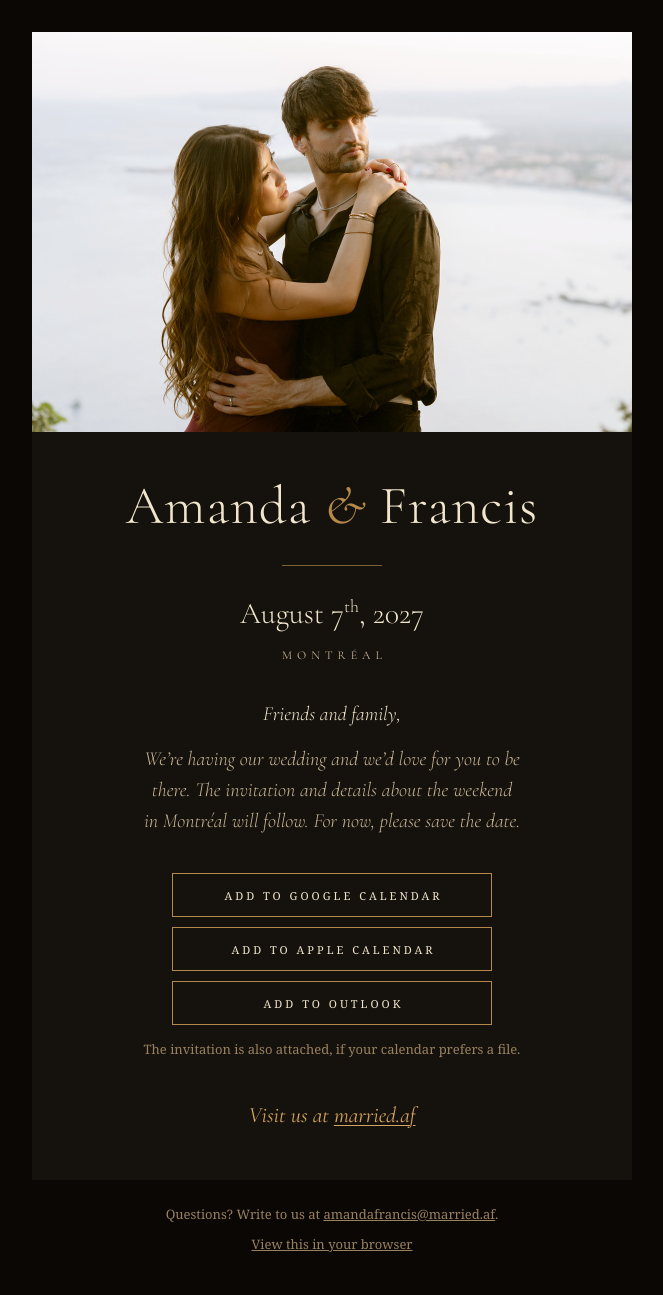
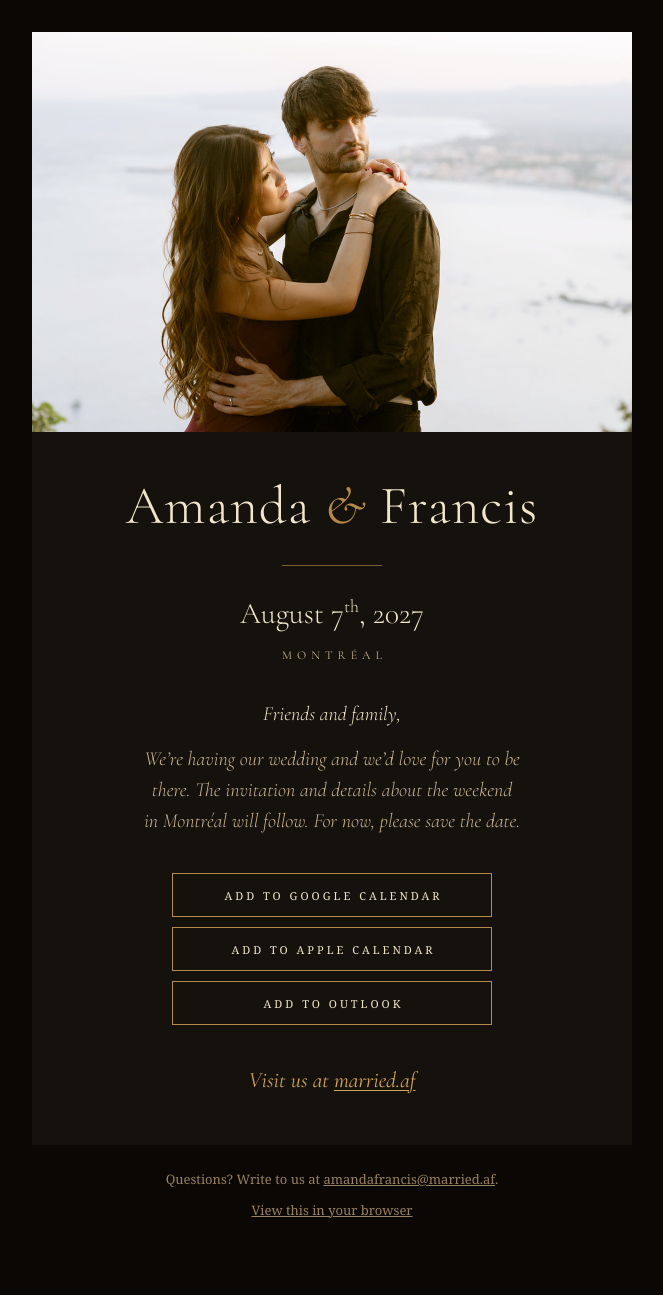
Before and after one commit to fwilliams/married.af, a Jekyll site: the page built from email/save-the-date.html, in a window 1280 px wide. Shown: the whole page, without its empty margins (308-971 px from the left). Built offline with Jekyll 4.4.1, drawn with Linux system fonts in a browser that asks for light colours; some web fonts are replaced; after the commit the page ends 1260 px from its top, so only the background shows below that.

Commit message:
Save-the-date: drop the .ics attachment and the line about it
The calendar buttons are the only way to add the date now; the sender no
longer fetches or attaches the invite.

Co-Authored-By: Claude Opus 5.5 <noreply@anthropic.com>

```diff
--- a/email/save-the-date.html
+++ b/email/save-the-date.html
@@ -124,7 +124,6 @@ title: Save the Date
                 </td>
               </tr>
             </table>
-            <p style="margin:14px 0 0; font-family:Georgia, 'Times New Roman', serif; font-size:13px; line-height:1.6; color:#998260;">The invitation is also attached, if your calendar prefers a file.</p>
           </td>
         </tr>
 
```
Also changed, not shown: 1 other file.
